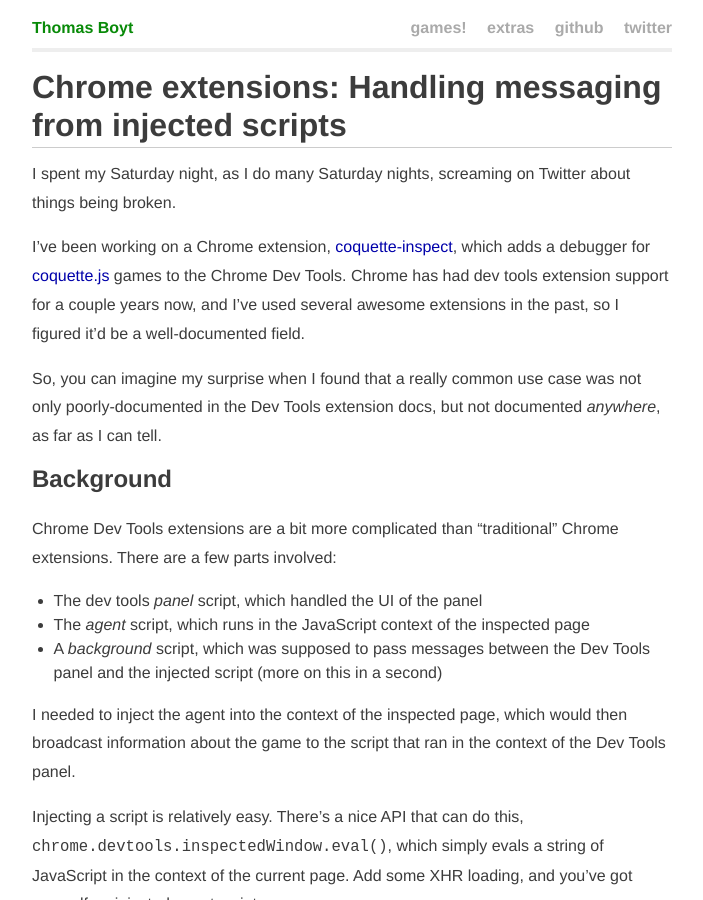
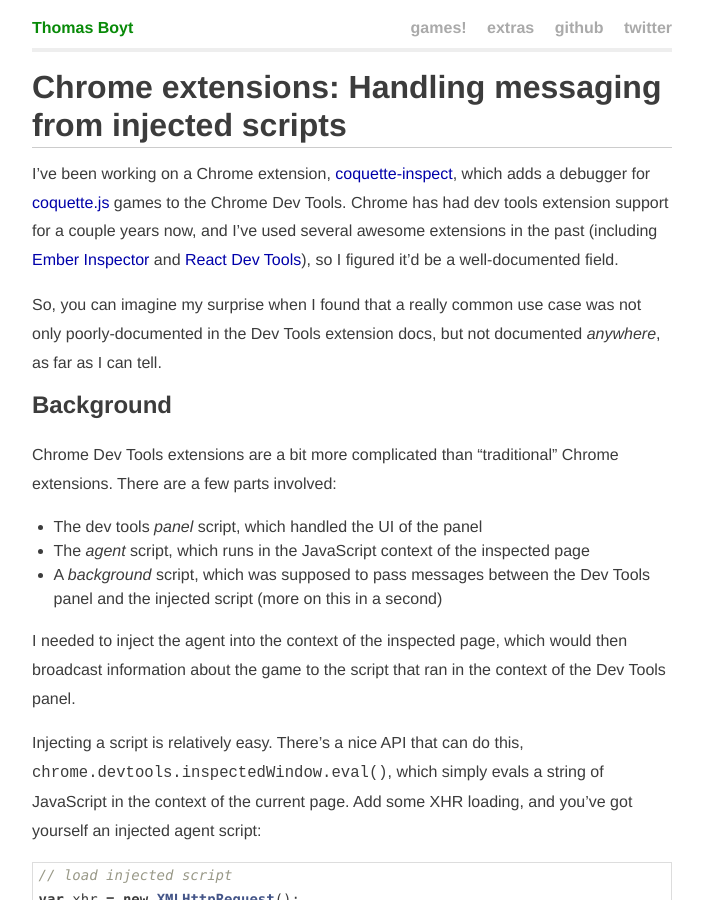
Before and after one commit to thomasboyt/thomasboyt.github.com, a Jekyll site: the page built from _posts/2014-10-06-chrome-message-workaround.md, in a window 1280 px wide and 900 px high. Shown: the whole window, without its empty margins (288-991 px from the left). Built offline with Jekyll 4.4.1, drawn with Linux system fonts in a browser that asks for light colours; Markdown is read by kramdown in place of the engine named in the settings.

Commit message:
If I ever get "FU-money," the first thing I'm going to do is hire an editor for everything I write

```diff
--- a/_posts/2014-10-06-chrome-message-workaround.md
+++ b/_posts/2014-10-06-chrome-message-workaround.md
@@ -3,9 +3,7 @@
 title: "Chrome extensions: Handling messaging from injected scripts"
 ---
 
-I spent my Saturday night, as I do many Saturday nights, screaming on Twitter about things being broken.
-
-I've been working on a Chrome extension, [coquette-inspect](https://github.com/thomasboyt/coquette-inspect), which adds a debugger for [coquette.js](http://coquette.maryrosecook.com/) games to the Chrome Dev Tools. Chrome has had dev tools extension support for a couple years now, and I've used several awesome extensions in the past, so I figured it'd be a well-documented field.
+I've been working on a Chrome extension, [coquette-inspect](https://github.com/thomasboyt/coquette-inspect), which adds a debugger for [coquette.js](http://coquette.maryrosecook.com/) games to the Chrome Dev Tools. Chrome has had dev tools extension support for a couple years now, and I've used several awesome extensions in the past (including [Ember Inspector](https://github.com/emberjs/ember-inspector) and [React Dev Tools](https://github.com/facebook/react-devtools)), so I figured it'd be a well-documented field.
 
 So, you can imagine my surprise when I found that a really common use case was not only poorly-documented in the Dev Tools extension docs, but not documented *anywhere*, as far as I can tell.
 
```
